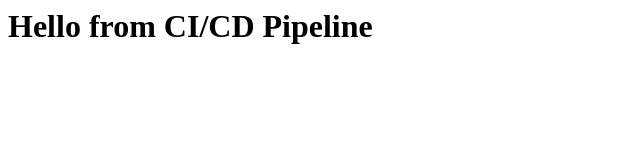
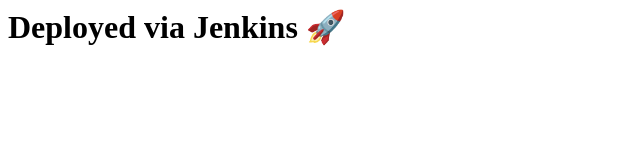
Before and after one commit to AkshataTodmal33/simple-cicd-project, a plain HTML site: page index.html in a window 1280 px wide. Shown: the whole page, without its empty margins (0-640 px from the left). Drawn offline with Linux system fonts and the light colour scheme.

Commit message:
Update index.html

```diff
--- a/index.html
+++ b/index.html
@@ -1,6 +1,6 @@
 
 <html>
 <body>
-<h1>Hello from CI/CD Pipeline</h1>
+<h1>Deployed via Jenkins 🚀</h1>
 </body>
 </html>
```
